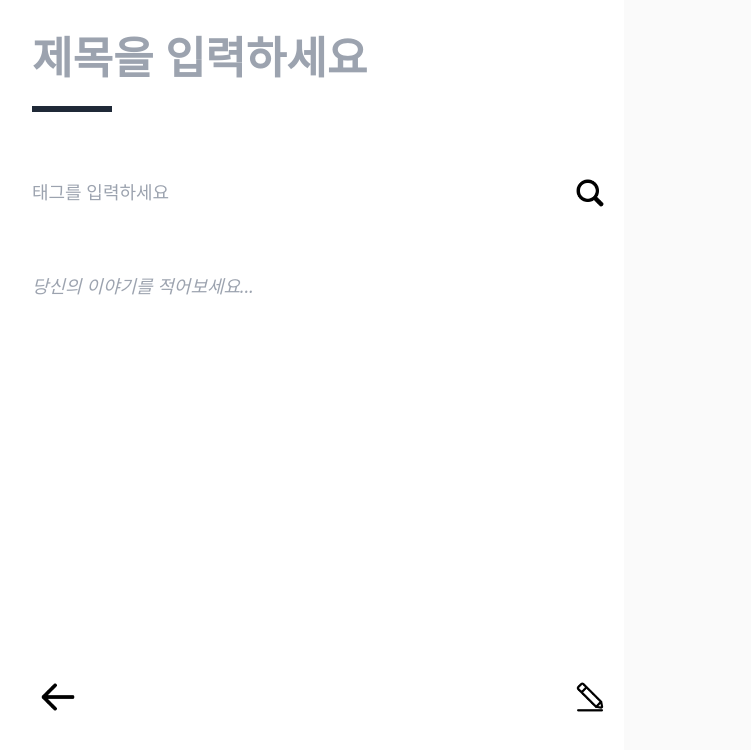
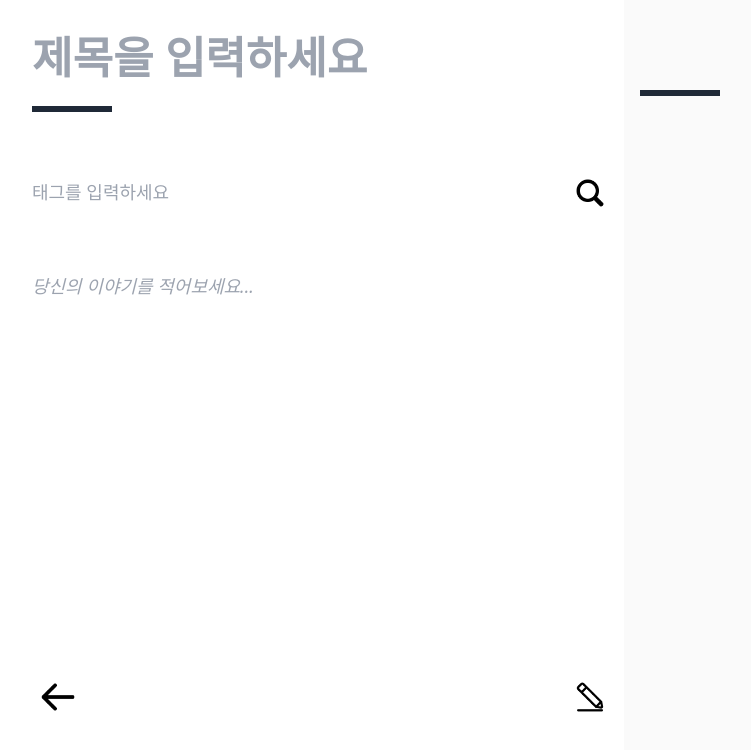
Before and after one commit to ToyMakers/blog-fe-guddnboy, a Next.js app: page /post in a window 1280 px wide. Shown: the top 750 px of the page, without its empty margins (16-767 px from the left). Built offline with nearby package versions, Linux system fonts and the light colour scheme.

Commit message:
feat(제목, 내용 미리보기 추가)

```diff
--- a/pages/post.tsx
+++ b/pages/post.tsx
@@ -1,4 +1,4 @@
-import React from 'react';
+import React, { useEffect, useState } from 'react';
 import Image from 'next/image';
 import searchBtn from '../public/assets/searchbtn.png';
 import backBtn from '../public/assets/backbtn.png';
@@ -7,10 +7,15 @@ import { useRouter } from 'next/router';
 import { Url } from 'next/dist/shared/lib/router/router';
 
 const post = () => {
+  const [title, setTitle] = useState('');
+  // const [tag, setTag] = useState('');
+  const [content, setContent] = useState('');
+
   const router = useRouter();
   const navigateTo = async (path: Url) => {
     router.push(path);
   };
+
   return (
     <div className="flex flex-row mx-4">
       <div className="flex flex-col pl-8 w-[50%] h-[100vh] bg-white font-sans">
@@ -20,6 +25,7 @@ const post = () => {
               className="text-[44px] w-full h-[66px] resize-none outline-none font-sans font-bold"
               type="text"
               placeholder="제목을 입력하세요"
+              onChange={(e) => setTitle(e.target.value)}
             />
           </div>
           <div className="mt-4 border-b-[6px] border-gray-800 w-[80px]"></div>
@@ -31,6 +37,7 @@ const post = () => {
                 type="text"
                 placeholder="태그를 입력하세요"
                 className="w-full outline-none text-[18px] text-tagColor"
+                // onChange={(e) => setTag(e.target.value)}
               />
             </div>
             <div className="flex justify-center items-center mr-4">
@@ -47,6 +54,7 @@ const post = () => {
             <textarea
               className="w-full h-[400px] mt-5 resize-none outline-none text-tagColor text-[18px] placeholder:italic"
               placeholder="당신의 이야기를 적어보세요..."
+              onChange={(e) => setContent(e.target.value)}
             />
           </div>
         </section>
@@ -59,6 +67,20 @@ const post = () => {
           </div>
         </section>
       </div>
+      <div className="ml-4">
+        <section className="mt-6">
+          <div className="text-[44px] w-full h-[66px] font-sans font-bold">{title}</div>
+          <div className="h-full border-b-[6px] border-gray-800 w-[80px]"></div>
+        </section>
+
+        {/* <section className="flex mt-5 w-full h-18px">
+          <div className="w-full text-[18px] text-tagColor">{tag}</div>
+        </section> */}
+        <section>
+          <div className="w-full "></div>
+          <div className="w-full h-[400px] mt-5 text-tagColor text-[18px]">{content}</div>
+        </section>
+      </div>
     </div>
   );
 };
```
